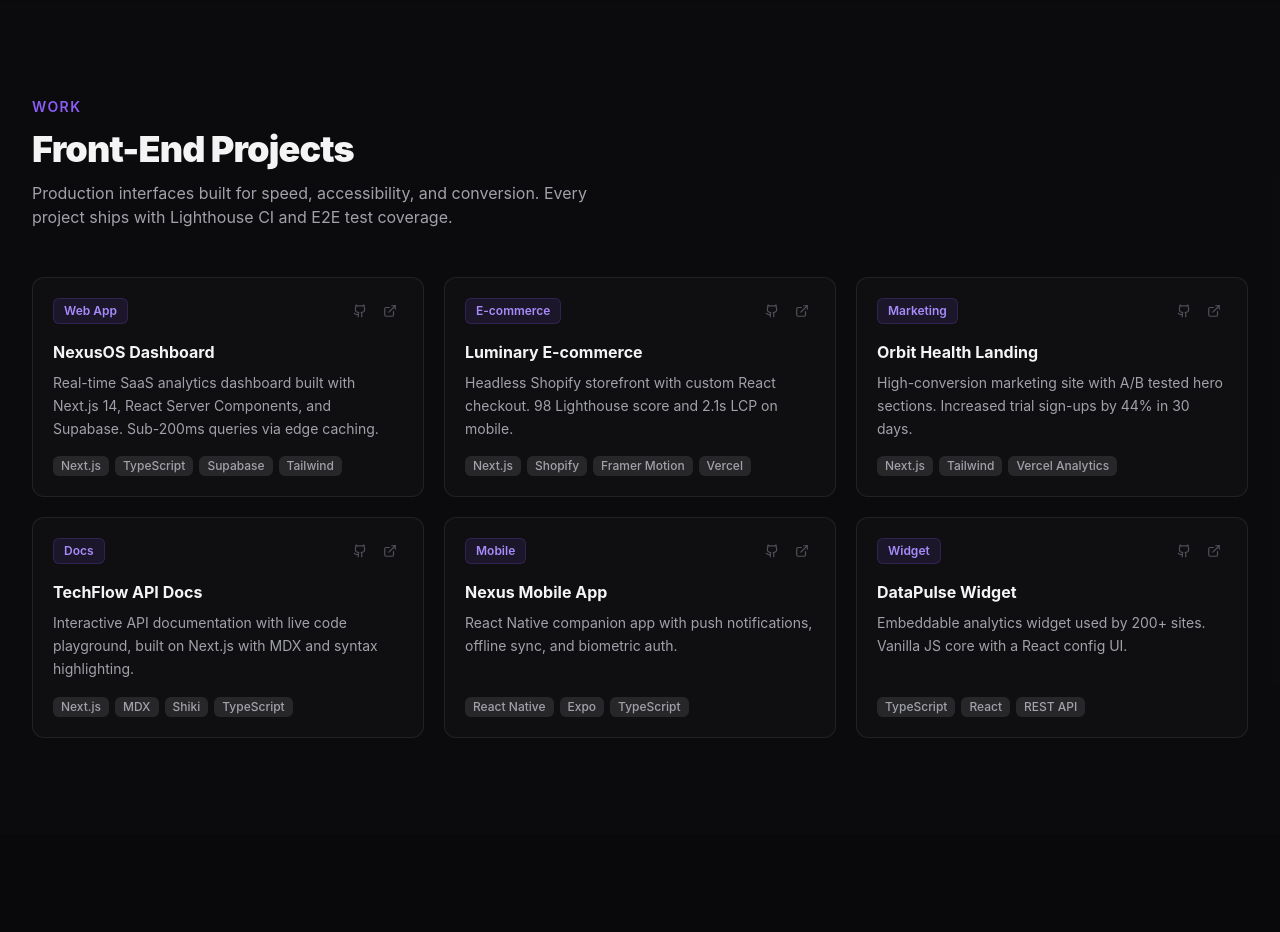
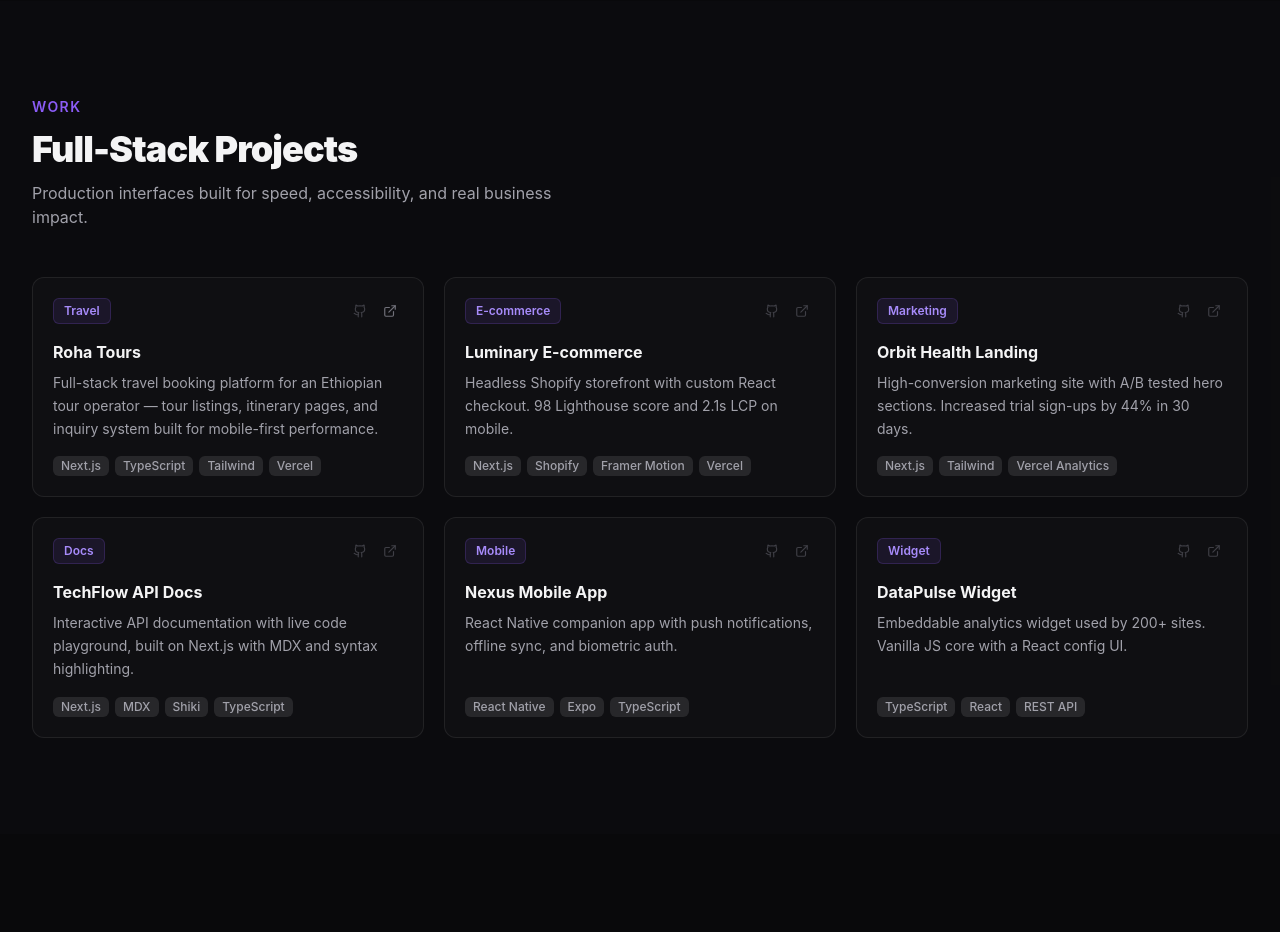
Before and after one commit to kalebmisaw58-lgtm/kaleb-misaw.github.portfolio, a Next.js app: page / in a window 1280 px wide. Shown: the part 840-1772 px from the top of the page. Built offline with nearby package versions, Linux system fonts and the light colour scheme.

Commit message:
feat: add Roha Tours as real project with live link

```diff
--- a/components/ProjectsSection.tsx
+++ b/components/ProjectsSection.tsx
@@ -1,35 +1,97 @@
 "use client";
-import{ExternalLink,Github}from"lucide-react";
-const P=[
-{title:"NexusOS Dashboard",desc:"Real-time SaaS analytics dashboard built with Next.js 14, React Server Components, and Supabase. Sub-200ms queries via edge caching.",stack:["Next.js","TypeScript","Supabase","Tailwind"],badge:"Web App"},
-{title:"Luminary E-commerce",desc:"Headless Shopify storefront with custom React checkout. 98 Lighthouse score and 2.1s LCP on mobile.",stack:["Next.js","Shopify","Framer Motion","Vercel"],badge:"E-commerce"},
-{title:"Orbit Health Landing",desc:"High-conversion marketing site with A/B tested hero sections. Increased trial sign-ups by 44% in 30 days.",stack:["Next.js","Tailwind","Vercel Analytics"],badge:"Marketing"},
-{title:"TechFlow API Docs",desc:"Interactive API documentation with live code playground, built on Next.js with MDX and syntax highlighting.",stack:["Next.js","MDX","Shiki","TypeScript"],badge:"Docs"},
-{title:"Nexus Mobile App",desc:"React Native companion app with push notifications, offline sync, and biometric auth.",stack:["React Native","Expo","TypeScript"],badge:"Mobile"},
-{title:"DataPulse Widget",desc:"Embeddable analytics widget used by 200+ sites. Vanilla JS core with a React config UI.",stack:["TypeScript","React","REST API"],badge:"Widget"},
+import { ExternalLink, Github } from "lucide-react";
+
+const P = [
+  {
+    title: "Roha Tours",
+    desc: "Full-stack travel booking platform for an Ethiopian tour operator — tour listings, itinerary pages, and inquiry system built for mobile-first performance.",
+    stack: ["Next.js", "TypeScript", "Tailwind", "Vercel"],
+    badge: "Travel",
+    live: "https://rohatours-u6ey.vercel.app",
+    repo: "",
+  },
+  {
+    title: "Luminary E-commerce",
+    desc: "Headless Shopify storefront with custom React checkout. 98 Lighthouse score and 2.1s LCP on mobile.",
+    stack: ["Next.js", "Shopify", "Framer Motion", "Vercel"],
+    badge: "E-commerce",
+    live: "",
+    repo: "",
+  },
+  {
+    title: "Orbit Health Landing",
+    desc: "High-conversion marketing site with A/B tested hero sections. Increased trial sign-ups by 44% in 30 days.",
+    stack: ["Next.js", "Tailwind", "Vercel Analytics"],
+    badge: "Marketing",
+    live: "",
+    repo: "",
+  },
+  {
+    title: "TechFlow API Docs",
+    desc: "Interactive API documentation with live code playground, built on Next.js with MDX and syntax highlighting.",
+    stack: ["Next.js", "MDX", "Shiki", "TypeScript"],
+    badge: "Docs",
+    live: "",
+    repo: "",
+  },
+  {
+    title: "Nexus Mobile App",
+    desc: "React Native companion app with push notifications, offline sync, and biometric auth.",
+    stack: ["React Native", "Expo", "TypeScript"],
+    badge: "Mobile",
+    live: "",
+    repo: "",
+  },
+  {
+    title: "DataPulse Widget",
+    desc: "Embeddable analytics widget used by 200+ sites. Vanilla JS core with a React config UI.",
+    stack: ["TypeScript", "React", "REST API"],
+    badge: "Widget",
+    live: "",
+    repo: "",
+  },
 ];
-export default function ProjectsSection(){
-return(
+
+export default function ProjectsSection() {
+  return (
     <section id="projects" className="py-24 bg-zinc-900/20">
       <div className="max-w-7xl mx-auto px-4 sm:px-6 lg:px-8">
         <div className="mb-12">
           <p className="text-violet-500 text-sm font-semibold tracking-widest uppercase mb-3">Work</p>
-<h2 className="text-3xl sm:text-4xl font-black tracking-tight text-zinc-100">Front-End Projects</h2>
-<p className="text-zinc-400 mt-3 max-w-xl">Production interfaces built for speed, accessibility, and conversion. Every project ships with Lighthouse CI and E2E test coverage.</p>
+          <h2 className="text-3xl sm:text-4xl font-black tracking-tight text-zinc-100">Full-Stack Projects</h2>
+          <p className="text-zinc-400 mt-3 max-w-xl">Production interfaces built for speed, accessibility, and real business impact.</p>
         </div>
         <div className="grid sm:grid-cols-2 lg:grid-cols-3 gap-5">
-{P.map((p)=>(<div key={p.title} className="bg-zinc-900/40 border border-zinc-800/80 rounded-xl p-5 flex flex-col gap-4 hover:border-violet-500/40 transition-all duration-300 hover:-translate-y-1 group">
+          {P.map((p) => (
+            <div key={p.title} className="bg-zinc-900/40 border border-zinc-800/80 rounded-xl p-5 flex flex-col gap-4 hover:border-violet-500/40 transition-all duration-300 hover:-translate-y-1 group">
               <div className="flex items-start justify-between">
                 <span className="px-2.5 py-1 text-xs font-semibold bg-violet-500/10 border border-violet-500/20 text-violet-400 rounded-md">{p.badge}</span>
                 <div className="flex gap-1">
-<a href="#" aria-label="GitHub" className="p-1.5 text-zinc-600 hover:text-zinc-300 rounded-md transition-colors"><Github size={14}/></a>
-<a href="#" aria-label="Live" className="p-1.5 text-zinc-600 hover:text-zinc-300 rounded-md transition-colors"><ExternalLink size={14}/></a>
-</div></div>
-<div><h3 className="font-bold text-zinc-100 group-hover:text-violet-300 transition-colors mb-2">{p.title}</h3>
-<p className="text-sm text-zinc-400 leading-relaxed">{p.desc}</p></div>
+                  {p.repo ? (
+                    <a href={p.repo} target="_blank" rel="noopener noreferrer" aria-label="GitHub" className="p-1.5 text-zinc-500 hover:text-zinc-100 rounded-md transition-colors"><Github size={14} /></a>
+                  ) : (
+                    <span className="p-1.5 text-zinc-700 cursor-not-allowed"><Github size={14} /></span>
+                  )}
+                  {p.live ? (
+                    <a href={p.live} target="_blank" rel="noopener noreferrer" aria-label="Live site" className="p-1.5 text-zinc-500 hover:text-violet-400 rounded-md transition-colors"><ExternalLink size={14} /></a>
+                  ) : (
+                    <span className="p-1.5 text-zinc-700 cursor-not-allowed"><ExternalLink size={14} /></span>
+                  )}
+                </div>
+              </div>
+              <div>
+                <h3 className="font-bold text-zinc-100 group-hover:text-violet-300 transition-colors mb-2">{p.title}</h3>
+                <p className="text-sm text-zinc-400 leading-relaxed">{p.desc}</p>
+              </div>
               <div className="flex flex-wrap gap-1.5 mt-auto">
-{p.stack.map(s=>(<span key={s} className="px-2 py-0.5 text-xs font-medium bg-zinc-800 text-zinc-400 rounded-md">{s}</span>))}
-</div></div>))}
-</div></div></section>
+                {p.stack.map(s => (
+                  <span key={s} className="px-2 py-0.5 text-xs font-medium bg-zinc-800 text-zinc-400 rounded-md">{s}</span>
+                ))}
+              </div>
+            </div>
+          ))}
+        </div>
+      </div>
+    </section>
   );
 }
```
Lines whose indentation alone changed are shown as unchanged.
